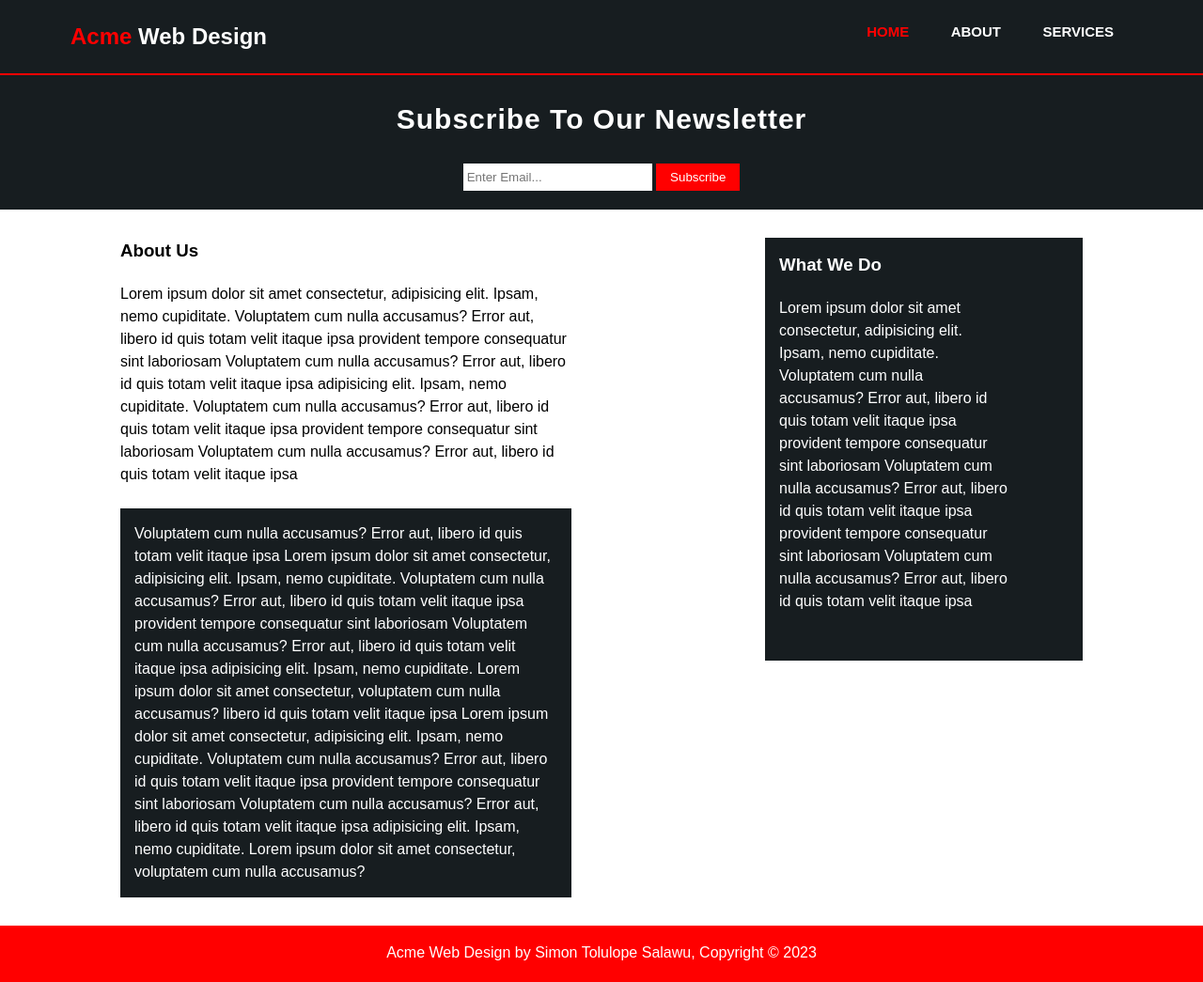
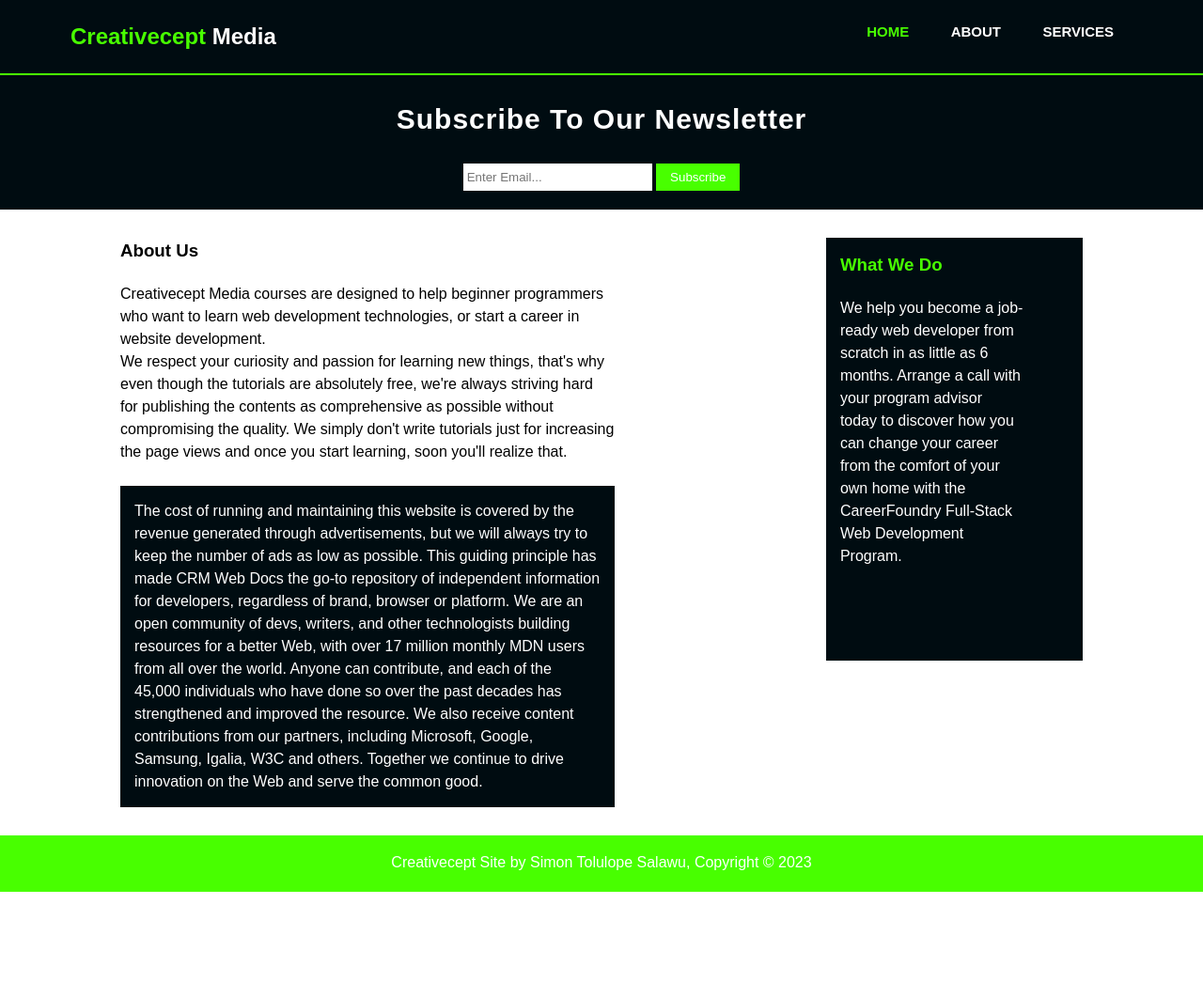
Before and after one commit to Creativecept/Acme-Web-Design, a plain HTML site: page about.html in a window 1280 px wide. Shown: the whole page at 94% size. After the commit the page ends 949 px from the top, so only its background shows below. Drawn offline with Linux system fonts and the light colour scheme.

Commit message:
Add files via upload

```diff
--- a/about.html
+++ b/about.html
@@ -5,16 +5,19 @@
     <meta charset="UTF-8">
     <meta http-equiv="X-UA-Compatible" content="IE=edge">
     <meta name="viewport" content="width=device-width, initial-scale=1.0">
-    <title>ACME WEB DESIGN | WELCOME</title>
+    <title>CREATIVECEPT MEDIA | WELCOME</title>
     <link rel="stylesheet" href="style.css">
-    <link rel="icon" href="img/favicon.png" type="image/x-icon">
+    <link rel="apple-touch-icon" sizes="180x180" href="img/apple-touch-icon.png">
+    <link rel="icon" type="image/png" sizes="32x32" href="img/favicon-32x32.png">
+    <link rel="icon" type="image/png" sizes="16x16" href="img/favicon-16x16.png">
+    <link rel="manifest" href="img/site.webmanifest">
 </head>
 <body>
 
     <!-- Nav Section -->
     <section class="bars">
         <nav>
-            <h2><span>Acme</span> Web Design</h2>
+            <h2><span>Creativecept</span> Media</h2>
             <ul>
                 <li><a href="index.html" id="home">HOME</a></li>
                 <li><a href="about.html">ABOUT</a></li>
@@ -37,61 +40,41 @@
         <div class="row">
             <div class="about-left">
                 <h3>About Us</h3>
-                <p>Lorem ipsum dolor sit amet consectetur,
-                    adipisicing elit. Ipsam, nemo cupiditate.
-                    Voluptatem cum nulla accusamus? Error aut,
-                    libero id quis totam velit itaque ipsa
-                    provident tempore consequatur sint laboriosam
-                    Voluptatem cum nulla accusamus? Error aut,
-                    libero id quis totam velit itaque ipsa
-                    adipisicing elit. Ipsam, nemo cupiditate.
-                    Voluptatem cum nulla accusamus? Error aut,
-                    libero id quis totam velit itaque ipsa
-                    provident tempore consequatur sint laboriosam
-                    Voluptatem cum nulla accusamus? Error aut,
-                    libero id quis totam velit itaque ipsa
+                <p>Creativecept Media courses are designed to help beginner programmers
+                    who want to learn web development technologies, or start a career in website development.
+                    <br>
+                    We respect your curiosity and passion for learning new things,
+                    that's why even though the tutorials are absolutely free,
+                    we're always striving hard for publishing the contents as comprehensive
+                    as possible without compromising the quality. We simply don't write tutorials
+                    just for increasing the page views and once you start learning, soon you'll realize that.
                 </p>
 
                 <br>
 
-                <p class="p-border">Voluptatem cum nulla accusamus? Error aut,
-                    libero id quis totam velit itaque ipsa
-                    Lorem ipsum dolor sit amet consectetur,
-                    adipisicing elit. Ipsam, nemo cupiditate.
-                    Voluptatem cum nulla accusamus? Error aut,
-                    libero id quis totam velit itaque ipsa
-                    provident tempore consequatur sint laboriosam
-                    Voluptatem cum nulla accusamus? Error aut,
-                    libero id quis totam velit itaque ipsa
-                    adipisicing elit. Ipsam, nemo cupiditate.
-                    Lorem ipsum dolor sit amet consectetur,
-                    voluptatem cum nulla accusamus?
-                    libero id quis totam velit itaque ipsa
-                    Lorem ipsum dolor sit amet consectetur,
-                    adipisicing elit. Ipsam, nemo cupiditate.
-                    Voluptatem cum nulla accusamus? Error aut,
-                    libero id quis totam velit itaque ipsa
-                    provident tempore consequatur sint laboriosam
-                    Voluptatem cum nulla accusamus? Error aut,
-                    libero id quis totam velit itaque ipsa
-                    adipisicing elit. Ipsam, nemo cupiditate.
-                    Lorem ipsum dolor sit amet consectetur,
-                    voluptatem cum nulla accusamus?
+                <p class="p-border">The cost of running and maintaining this website
+                    is covered by the revenue generated through advertisements,
+                    but we will always try to keep the number of ads as low as possible.
+                    This guiding principle has made CRM Web Docs the go-to repository
+                    of independent information for developers, regardless of brand,
+                    browser or platform. We are an open community of devs, writers,
+                    and other technologists building resources for a better Web,
+                    with over 17 million monthly MDN users from all over the world.
+                    Anyone can contribute, and each of the 45,000 individuals who
+                    have done so over the past decades has strengthened and improved the resource.
+                    We also receive content contributions from our partners, including Microsoft,
+                    Google, Samsung, Igalia, W3C and others. Together we continue to drive innovation
+                    on the Web and serve the common good.
                 </p>
             </div>
 
             <div class="about-right">
                 <h3>What We Do</h3>
-                <p>Lorem ipsum dolor sit amet consectetur,
-                    adipisicing elit. Ipsam, nemo cupiditate.
-                    Voluptatem cum nulla accusamus? Error aut,
-                    libero id quis totam velit itaque ipsa
-                    provident tempore consequatur sint laboriosam
-                    Voluptatem cum nulla accusamus? Error aut,
-                    libero id quis totam velit itaque ipsa
-                    provident tempore consequatur sint laboriosam
-                    Voluptatem cum nulla accusamus? Error aut,
-                    libero id quis totam velit itaque ipsa
+                <p>We help you become a job-ready web developer from
+                    scratch in as little as 6 months. Arrange a call
+                    with your program advisor today to discover how
+                    you can change your career from the comfort of
+                    your own home with the CareerFoundry Full-Stack Web Development Program.
                 </p>
             </div>
         </div>
@@ -99,7 +82,7 @@
 
     <!-- Footer Section -->
     <footer>
-        <p>Acme Web Design by Simon Tolulope Salawu, Copyright &copy; 2023</p>
+        <p>Creativecept Site by Simon Tolulope Salawu, Copyright &copy; 2023</p>
     </footer>
 
 
--- a/style.css
+++ b/style.css
@@ -6,8 +6,8 @@
 }
 
 .bars{
-    background: #171d20;
-    border-bottom: 2px solid rgb(255, 0, 0);
+    background: #000c11;
+    border-bottom: 2px solid rgb(72, 255, 0);
     width: 100%;
 }
 
@@ -27,7 +27,7 @@ nav{
 }
 
 .bars ul li::after{
-    background: rgb(255, 0, 0);
+    background: rgb(72, 255, 0);
     content: "";
     display: block;
     height: 2px;
@@ -47,7 +47,7 @@ nav{
 }
 
 #home{
-    color: rgb(255, 0, 0);
+    color: rgb(72, 255, 0);
 }
 
 .bars h2{
@@ -55,7 +55,7 @@ nav{
 }
 
 .bars h2 span{
-    color: rgb(255, 0, 0);
+    color: rgb(72, 255, 0);
 }
 
 @media(max-width: 700px){
@@ -117,7 +117,7 @@ nav{
 
 .newsletter{
     text-align: center;
-    background: #171d20;
+    background: #000c11;
     width: 100%;
 }
 
@@ -139,7 +139,7 @@ nav{
 
 .newsletter button{
     border: none;
-    background: rgb(255, 0, 0);
+    background: rgb(72, 255, 0);
     color: #fff;
     cursor: pointer;
     padding: 7px 15px;
@@ -148,7 +148,7 @@ nav{
 
 .newsletter button:hover{
     background: #fff;
-    color: rgb(255, 0, 0);
+    color: rgb(72, 255, 0);
 }
 
 @media(max-width: 700px){
@@ -201,8 +201,8 @@ nav{
     line-height: 1.5;
     padding-bottom: 40px;
     position: relative;
-    left: 25%;
-    width: 50%;
+    left: 10%;
+    width: 80%;
 }
 
 @media(max-width: 700px){
@@ -214,7 +214,7 @@ nav{
 
 /* Footer Section */
 footer{
-    background: rgb(255, 0, 0);
+    background: rgb(72, 255, 0);
     height: 60px;
     width: 100%;
 }
@@ -254,20 +254,21 @@ footer p{
 }
 
 .p-border{
-    background: #171d20;
+    background: #000c11;
     color: #fff;
     padding: 15px;
 }
 
 .about-right{
     line-height: 1.5;
-    background: #171d20;
+    background: #000c11;
     height: 450px;
     color: #fff;
     padding: 15px;
 }
 
 .about-right h3{
+    color: rgb(72, 255, 0);
     padding-bottom: 20px;
 }
 
@@ -321,7 +322,7 @@ footer p{
 }
 
 .right-col{
-    background: #171d20;
+    background: #000c11;
     padding: 20px 15px;
     height: 45vh;
 }
@@ -343,7 +344,7 @@ footer p{
 }
 
 .right-col button{
-    background: rgb(255, 0, 0);
+    background: rgb(72, 255, 0);
     border: none;
     color: #fff;
     cursor: pointer;
@@ -353,7 +354,7 @@ footer p{
 
 .right-col button:hover{
     background: #fff;
-    color: rgb(255, 0, 0);
+    color: rgb(72, 255, 0);
 }
 
 @media(max-width: 700px){
```
Also changed, not shown: index.html (+26 -16 lines), services.html (+28 -16 lines), Screenshot/Desktop View.PNG, Screenshot/Mobile View.PNG, img/android-chrome-192x192.png (added), img/android-chrome-512x512.png (added), img/apple-touch-icon.png (added), img/favicon-16x16.png (added), img/favicon-32x32.png (added), img/favicon.ico (added), img/site.webmanifest (added).
